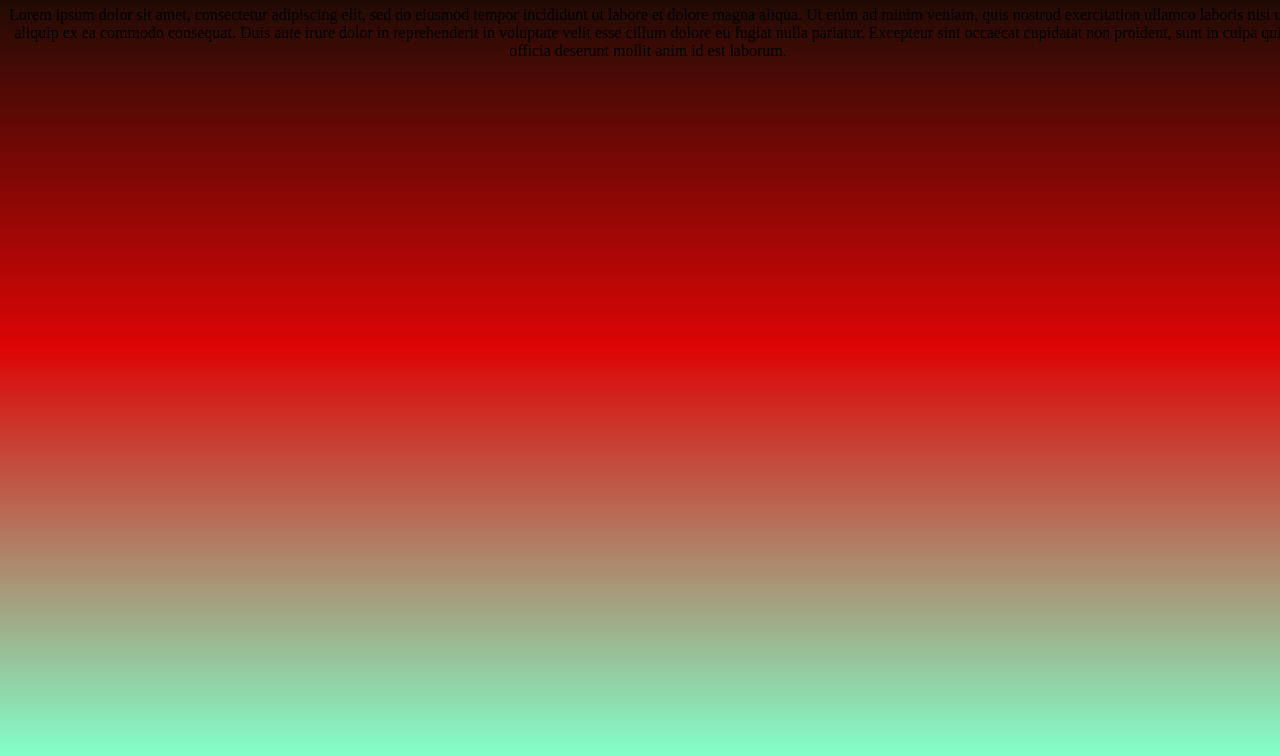
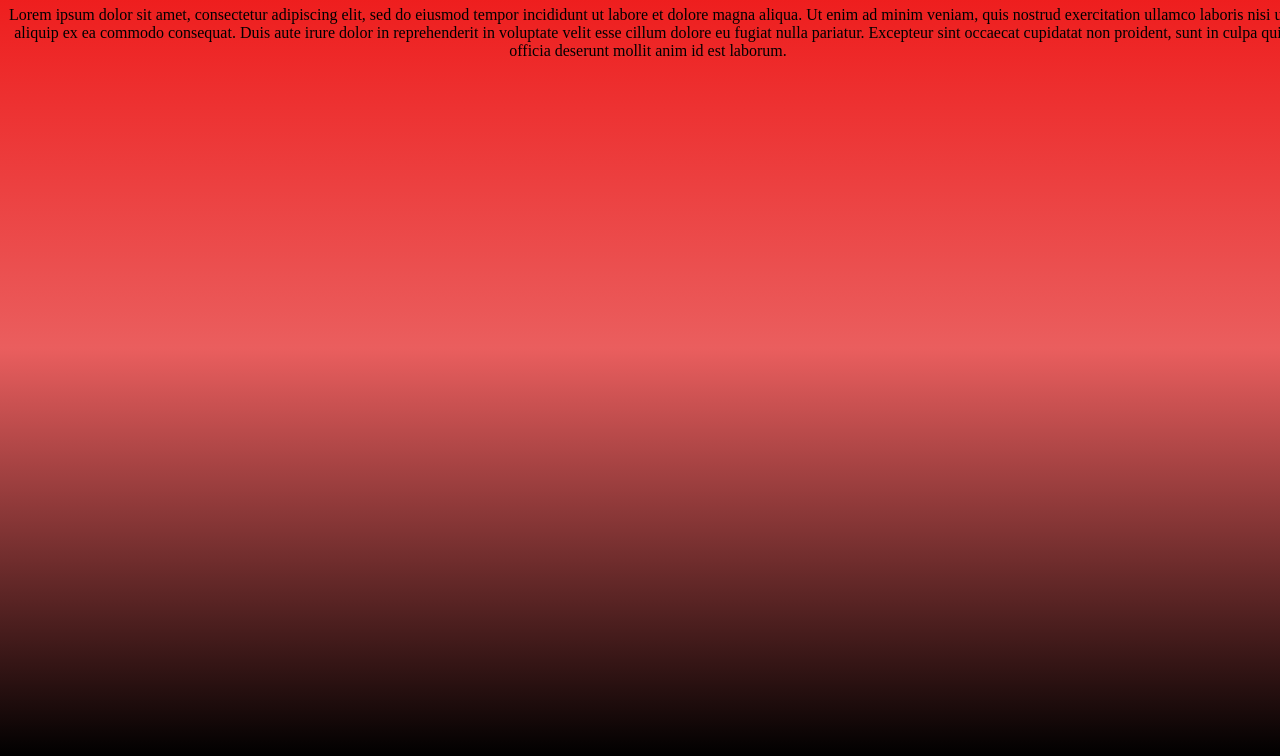
Before and after one commit to os8546/MyWebsite1, a plain HTML site: page index.html in a window 1280 px wide. Shown: the part 60-816 px from the top of the page. Drawn offline with Linux system fonts and the light colour scheme.

Commit message:
Update index.html

```diff
--- a/index.html
+++ b/index.html
@@ -3,7 +3,7 @@
   <style>
      body{
          text-align: center;
-         background-image: linear-gradient(rgb(0, 12, 4), rgb(221, 5, 5), rgb(130, 255, 201));
+         background-image: linear-gradient(rgb(239, 19, 19), rgb(234, 94, 94), rgb(0, 0, 0));
          min-width: 100%;
          min-height: 100%;
       }
```
